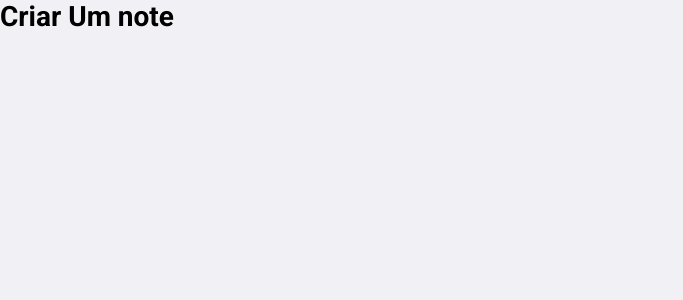
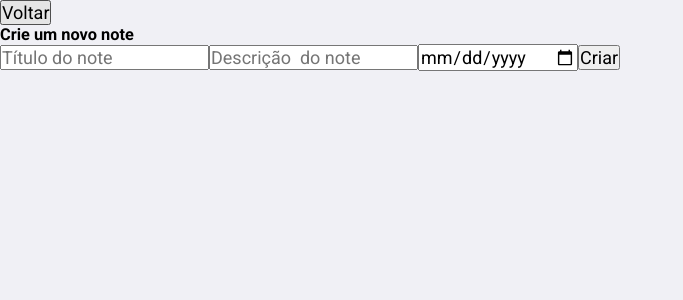
Before and after one commit to omateusamaral/Notes, a React (Create React App) app in the folder frontend/: page /createnote in a window 1280 px wide. Shown: the top 300 px of the page, without its empty margins (0-683 px from the left). Built offline with nearby package versions, Linux system fonts and the light colour scheme; sample sign-in values are in the browser's storage.

Commit message:
starting the page to create a note

```diff
--- a/frontend/src/Pages/NewNote/index.js
+++ b/frontend/src/Pages/NewNote/index.js
@@ -2,8 +2,17 @@ import React from "react";
 
 export default function Newnote() {
   return (
-    <>
-      <h1>Criar Um note</h1>
-    </>
+    <div className="newnote-container">
+      <header>
+        <button>Voltar</button>
+        <h3>Crie um novo note</h3>
+      </header>
+      <form>
+        <input type="text" name="title" placeholder="Título do note" />
+        <input type="text" name="decription" placeholder="Descrição  do note" />
+        <input type="date" name="notify" placeholder="data de lembrete" />
+        <button>Criar</button>
+      </form>
+    </div>
   );
 }
```
